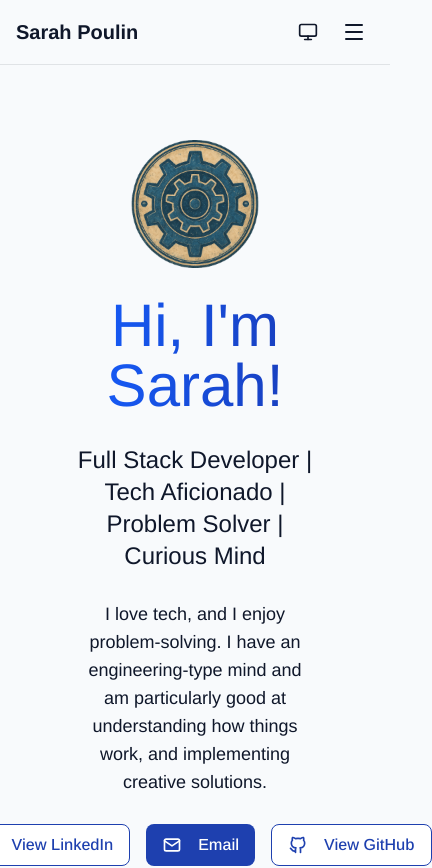
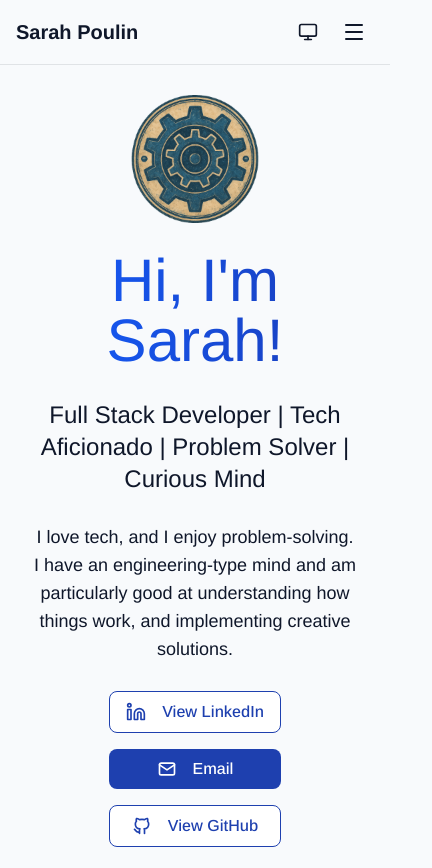
Before and after one commit to threehappypenguins/portfolio, a Next.js app: page / in a window 390 px wide. Shown: the top 868 px of the page, 432 px wide, since content can reach past the window. Built offline with nearby package versions, Linux system fonts and the light colour scheme.

Commit message:
Optimized for mobile

```diff
--- a/app/globals.css
+++ b/app/globals.css
@@ -66,10 +66,10 @@ h2 {
   color: #3B82F6;
 }
 
-.social-button-group {
+/* .social-button-group {
   display: grid;
   grid-auto-flow: column;
   grid-auto-columns: 1fr;
   width: fit-content;
   gap: 1rem;
-}
+} */
--- a/app/page.tsx
+++ b/app/page.tsx
@@ -23,7 +23,7 @@ const IconBrandLinkedin = ({ size = 20, className = "" }) => (
 export default function Home() {
   return (
     <main className="min-h-screen flex flex-col items-center p-4">
-      <div className="h-screen flex flex-col items-center justify-center w-full max-w-2/3 space-y-7">
+      <div className="min-h-screen flex flex-col items-center justify-center w-full max-w-4xl px-4 space-y-7 pb-16">
         <Image
           src="/logo.png"
           alt="Gear logo"
@@ -46,7 +46,13 @@ export default function Home() {
         </p>
 
         <div className="flex flex-wrap gap-4 justify-center">
-          <div className="social-button-group">
+          <div
+            className="
+              w-full
+              flex flex-col gap-4 items-stretch
+              md:grid md:grid-flow-col md:auto-cols-fr md:w-fit
+            "
+          >
             <a
               href="https://www.linkedin.com/in/sarahpoulin/"
               target="_blank"
@@ -81,7 +87,9 @@ export default function Home() {
       <div className="space-y-4">
         <h2>Portfolio</h2>
 
-        <p className="text-lg text-center">A timeline of my recent work and accomplishments</p>
+        <p className="text-lg text-center">
+          A timeline of my recent work and accomplishments
+        </p>
       </div>
     </main>
   );
```
